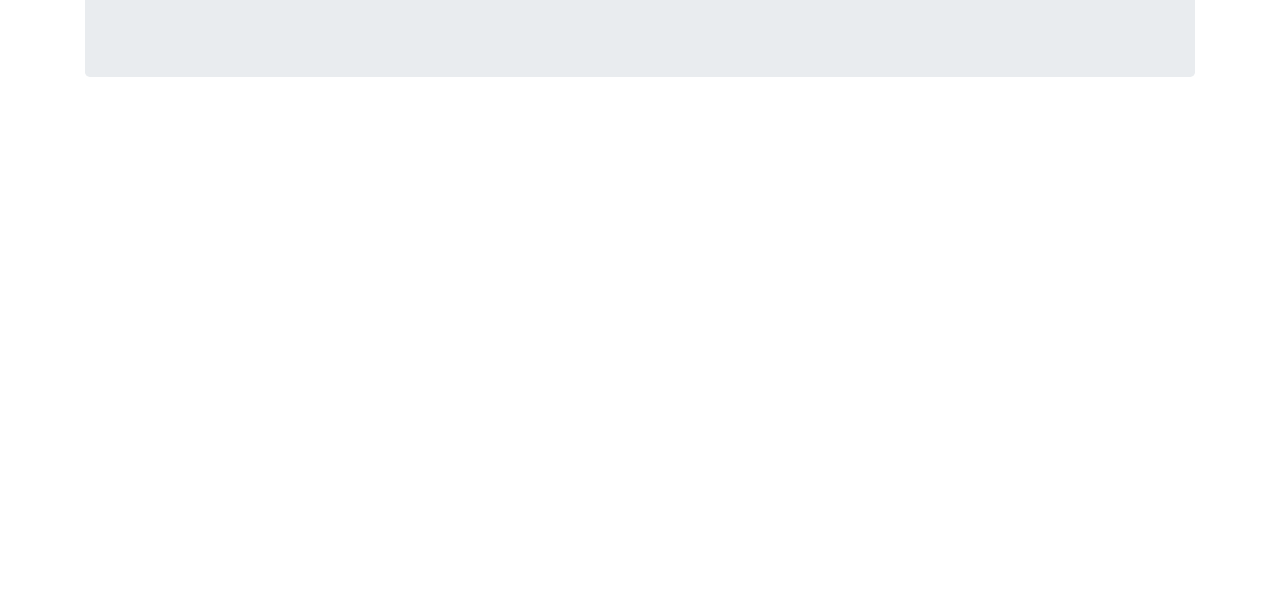
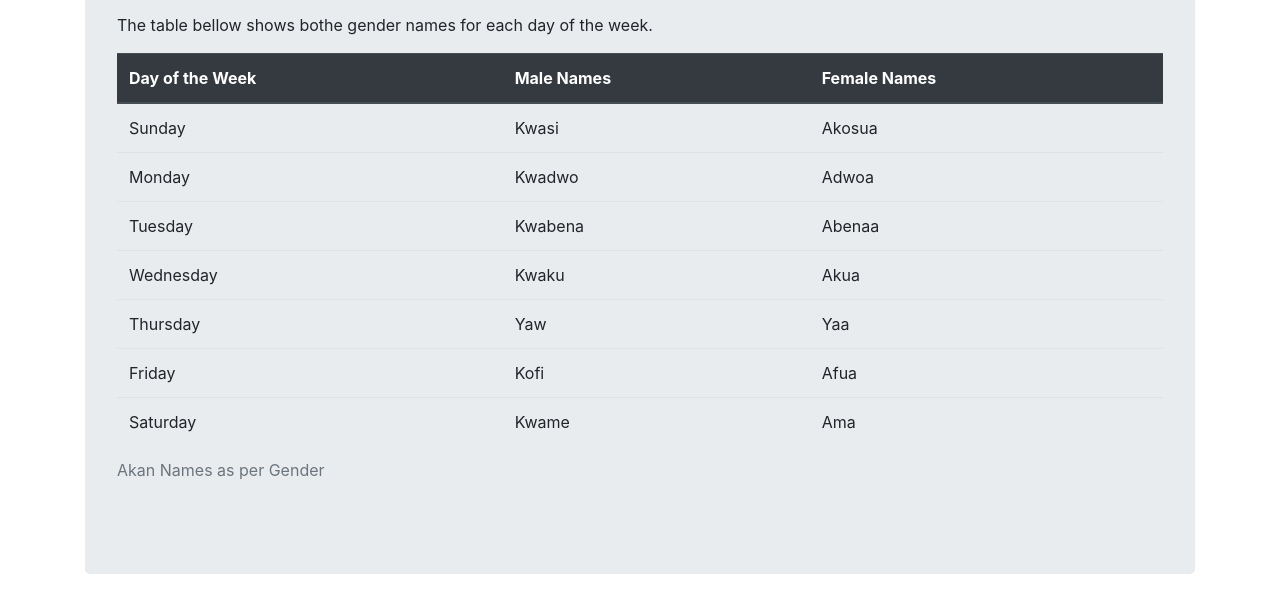
Before and after one commit to ikinoti/Akan-Name-Generator, a plain HTML site: page index.html in a window 1280 px wide. Shown: the part 239-845 px from the top of the page. Before the commit the page ends 800 px from the top, so only its background shows below. Drawn offline with nearby package versions, Linux system fonts and the light colour scheme.

Commit message:
Add table in the jumbotron section

```diff
--- a/index.html
+++ b/index.html
@@ -14,7 +14,57 @@
     <div class="jumbotron">
       <h1>Akan Name history</h1>
       <p class="lead">Akan names are derived from Ghanian culture. Frequently in Ghana, children are given their first name as a 'day name' which corresponds to the day in the week they were born. Here are Ghanian day names.</p>
+      <p>The table bellow shows bothe gender names for each day of the week.</p>
+      <div class="table-responsive-md">
 
+        <table class="table table-hover">
+          <caption>Akan Names as per Gender</caption>
+          <thead class="thead-dark">
+            <tr>
+              <th scope="col">Day of the Week</th>
+              <th scope="col">Male Names</th>
+              <th scope="col">Female Names</th>
+            </tr>
+          </thead>
+          <tbody>
+            <tr>
+              <td scope="row">Sunday</td>
+              <td>Kwasi</td>
+              <td>Akosua</td>
+            </tr>
+            <tr>
+              <td scope="row">Monday</td>
+              <td>Kwadwo</td>
+              <td>Adwoa</td>
+            </tr>
+            <tr>
+              <td scope="row">Tuesday</td>
+              <td>Kwabena</td>
+              <td>Abenaa</td>
+            </tr>
+            <tr>
+              <td scope="row">Wednesday</td>
+              <td>Kwaku</td>
+              <td>Akua</td>
+            </tr>
+            <tr>
+              <td scope="row">Thursday</td>
+              <td>Yaw</td>
+              <td>Yaa</td>
+            </tr>
+            <tr>
+              <td scope="row">Friday</td>
+              <td>Kofi</td>
+              <td>Afua</td>
+            </tr>
+            <tr>
+              <td scope="row">Saturday</td>
+              <td>Kwame</td>
+              <td>Ama</td>
+            </tr>
+          </tbody>
+        </table>
+      </div>
     </div>
   </div>
 </body>
```
